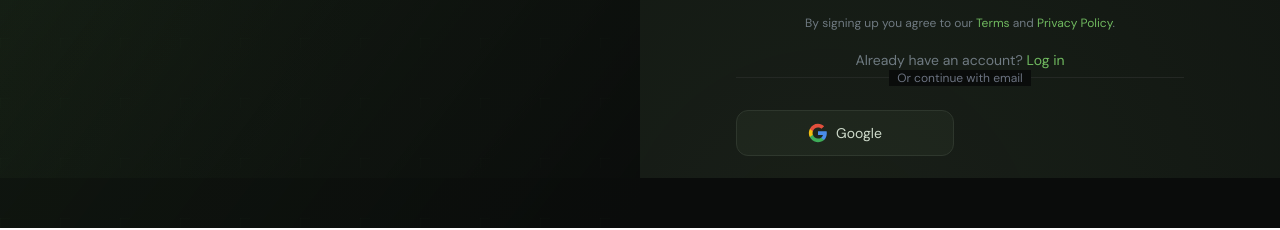
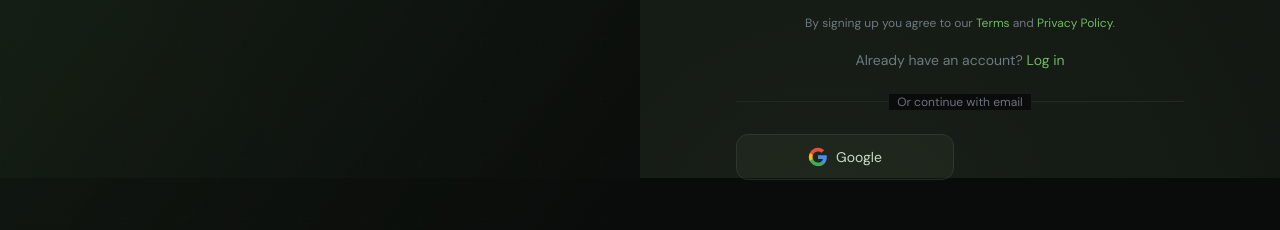
Before and after one commit to aditi2605/habitual, a React (Create React App) app in the folder frontend/: page /signup in a window 1280 px wide. Shown: the part 622-852 px from the top of the page. Built offline with nearby package versions, Linux system fonts and the light colour scheme; no server answers.

Commit message:
added more styling on login signup btn

```diff
--- a/frontend/src/pages/Login.jsx
+++ b/frontend/src/pages/Login.jsx
@@ -180,7 +180,7 @@ const Login = () => {
           </form>
 
           {/* social login(google) */}
-          <div className="relative mb-6">
+          <div className="relative mt-6 mb-6">
             <div className="absolute inset-0 flex items-center">
               <div className="w-full border-t border-border"></div>
             </div>
@@ -197,10 +197,10 @@ const Login = () => {
           )}
 
            {/* Social Login Buttons */}
-          <div className="grid grid-cols-2 gap-3 mb-6">
+          <div className="grid grid-cols-2 gap-3 mb-6 align-center items-center justify-center">
             <button
               onClick={handleGoogleLogin}
-              className="flex items-center justify-center gap-2 px-4 py-3 bg-surface border border-border rounded-xl hover:border-green transition"
+              className="flex items-center justify-center gap-2 px-4 py-3 bg-surface border border-border rounded-xl hover:border-green transition align-center items-center justify-center"
             >
               <svg className="w-5 h-5" viewBox="0 0 24 24">
                 <path fill="#4285F4" d="M22.56 12.25c0-.78-.07-1.53-.2-2.25H12v4.26h5.92c-.26 1.37-1.04 2.53-2.21 3.31v2.77h3.57c2.08-1.92 3.28-4.74 3.28-8.09z"/>
--- a/frontend/src/pages/Signup.jsx
+++ b/frontend/src/pages/Signup.jsx
@@ -305,7 +305,7 @@ const Signup = () => {
 
           {/* or social login(google) */}
 
-          <div className="relative mb-6">
+          <div className="relative mt-6 mb-6">
             <div className="absolute inset-0 flex items-center">
               <div className="w-full border-t border-border"></div>
             </div>
@@ -322,10 +322,10 @@ const Signup = () => {
           )}
 
            {/* Social Login Buttons */}
-          <div className="grid grid-cols-2 gap-3 mb-6">
+          <div className="grid grid-cols-2 gap-3 mb-6 align-center items-center justify-center">
             <button
               onClick={handleGoogleSignup}
-              className="flex items-center justify-center gap-2 px-4 py-3 bg-surface border border-border rounded-xl hover:border-green transition"
+              className="flex items-center justify-center gap-2 px-4 py-3 bg-surface border border-border rounded-xl hover:border-green transition align-center items-center justify-center"
             >
               <svg className="w-5 h-5" viewBox="0 0 24 24">
                 <path fill="#4285F4" d="M22.56 12.25c0-.78-.07-1.53-.2-2.25H12v4.26h5.92c-.26 1.37-1.04 2.53-2.21 3.31v2.77h3.57c2.08-1.92 3.28-4.74 3.28-8.09z"/>
```
